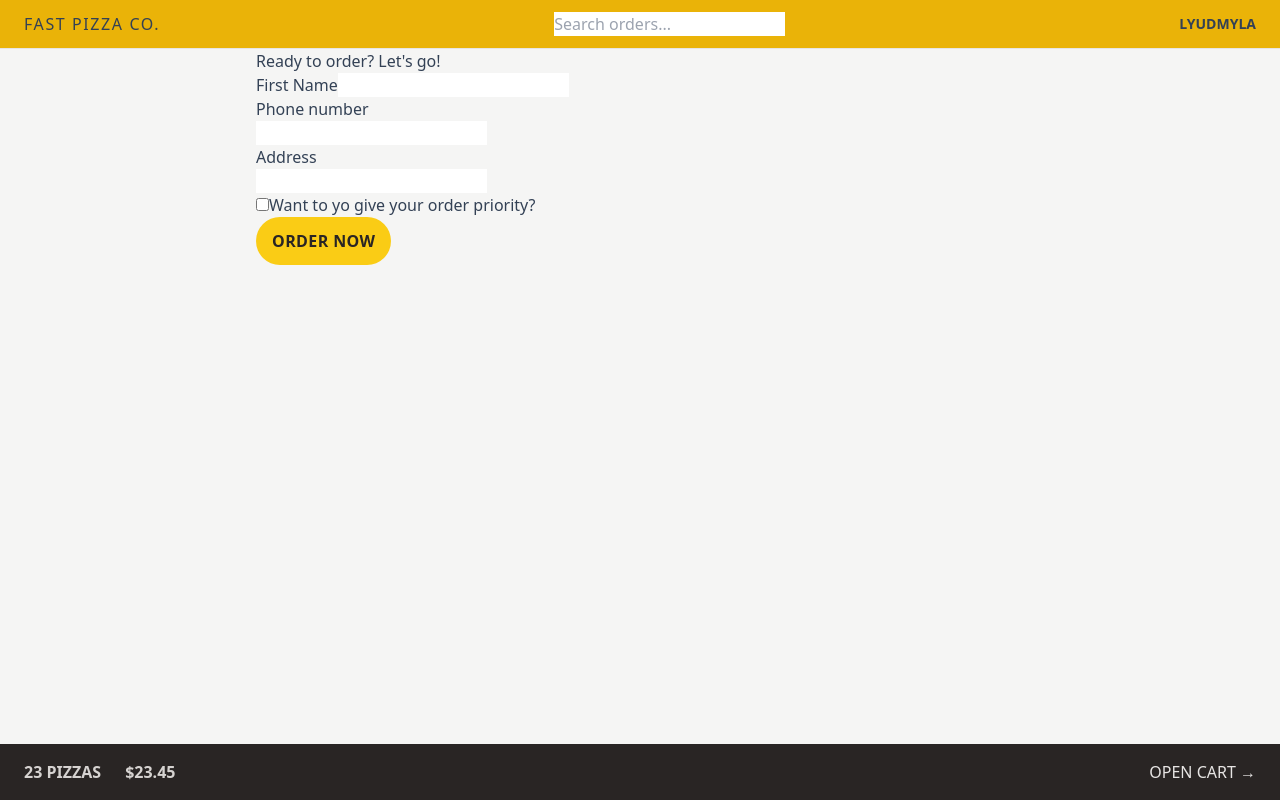
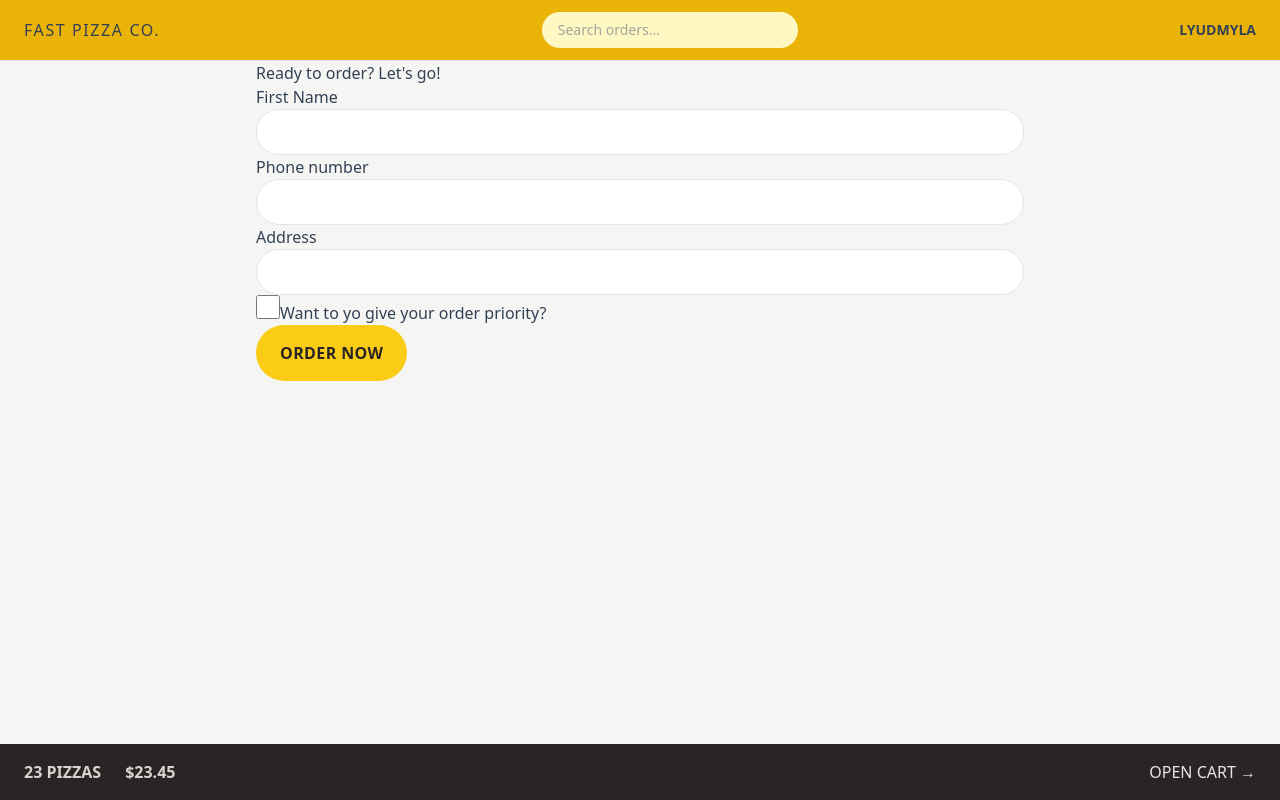
Before and after one commit to milaandrushchenko/fast-pizza, a React (Vite) app: page /order/new in a window 1280 px wide. Built offline with nearby package versions, Linux system fonts and the light colour scheme.

Commit message:
add reusing styles

```diff
--- a/src/features/cart/Cart.jsx
+++ b/src/features/cart/Cart.jsx
@@ -1,4 +1,5 @@
-import { Link } from 'react-router-dom';
+import Button from '../../ui/Button';
+import LinkButton from '../../ui/LinkButton';
 
 const fakeCart = [
   {
@@ -29,17 +30,12 @@
 
   return (
     <div>
-      <Link
-        to="/menu"
-        className="text-sm text-blue-500 hover:text-blue-600 hover:underline"
-      >
-        &larr; Back to menu
-      </Link>
+      <LinkButton to="/menu">&larr; Back to menu</LinkButton>
 
       <h2>Your cart, %NAME%</h2>
 
       <div>
-        <Link to="/order/new">Order pizzas</Link>
+        <Button to="/order/new">Order pizzas</Button>
         <button>Clear cart</button>
       </div>
     </div>
--- a/src/features/order/CreateOrder.jsx
+++ b/src/features/order/CreateOrder.jsx
@@ -1,5 +1,6 @@
 import { Form, redirect, useActionData, useNavigation } from 'react-router-dom';
 import { createOrder } from '../../services/apiRestaurant';
+import Button from '../../ui/Button';
 
 // https://uibakery.io/regex-library/phone-number
 const isValidPhone = (str) =>
@@ -46,13 +47,13 @@
       <Form method="post">
         <div>
           <label>First Name</label>
-          <input type="text" name="customer" required />
+          <input type="text" name="customer" required className="input" />
         </div>
 
         <div>
           <label>Phone number</label>
           <div>
-            <input type="tel" name="phone" required />
+            <input type="tel" name="phone" required className="input" />
             {formErrors?.phone && <p>{formErrors.phone}</p>}
           </div>
         </div>
@@ -60,7 +61,7 @@
         <div>
           <label>Address</label>
           <div>
-            <input type="text" name="address" required />
+            <input className="input" type="text" name="address" required />
           </div>
         </div>
 
@@ -69,6 +70,7 @@
             type="checkbox"
             name="priority"
             id="priority"
+            className="h-6 w-6 accent-yellow-400 focus:bg-yellow-300 focus:outline-none focus:ring focus:ring-yellow-300 focus:ring-offset-2"
             // value={withPriority}
             // onChange={(e) => setWithPriority(e.target.checked)}
           />
@@ -77,12 +79,9 @@
 
         <div>
           <input type="hidden" name="cart" value={JSON.stringify(cart)} />
-          <button
-            disabled={isSubmitting}
-            className="inline-block rounded-full bg-yellow-400 px-4 py-3 font-semibold uppercase tracking-wide text-stone-800 transition-colors duration-300 hover:bg-yellow-300 focus:bg-yellow-300 focus:outline-none focus:ring focus:ring-yellow-300 focus:ring-offset-2 disabled:cursor-not-allowed disabled:bg-slate-600"
-          >
+          <Button disabled={isSubmitting}>
             {isSubmitting ? 'Placing order...' : 'Order now'}
-          </button>
+          </Button>
         </div>
       </Form>
     </div>
--- a/src/features/order/SearchOrder.jsx
+++ b/src/features/order/SearchOrder.jsx
@@ -1,15 +1,15 @@
-import { useState } from "react";
-import { useNavigate } from "react-router-dom";
+import { useState } from 'react';
+import { useNavigate } from 'react-router-dom';
 
 export default function SearchOrder() {
-  const [searchTerm, setSearchTerm] = useState("");
+  const [searchTerm, setSearchTerm] = useState('');
   const navigate = useNavigate();
 
   const handleSubmit = (e) => {
     e.preventDefault();
     if (!searchTerm) return;
     navigate(`/orders/${searchTerm}`);
-    setSearchTerm("");
+    setSearchTerm('');
   };
   return (
     <form onSubmit={handleSubmit}>
@@ -18,6 +18,7 @@
         placeholder="Search orders..."
         value={searchTerm}
         onChange={(e) => setSearchTerm(e.target.value)}
+        className="w-28 rounded-full bg-yellow-100 px-4 py-2 text-sm transition-all duration-300 placeholder:text-stone-400 focus:outline-none focus:ring-yellow-500 focus:ring-opacity-50 sm:w-64 sm:focus:w-72"
       />
     </form>
   );
--- a/src/features/user/CreateUser.jsx
+++ b/src/features/user/CreateUser.jsx
@@ -1,4 +1,5 @@
 import { useState } from 'react';
+import Button from '../../ui/Button';
 
 function CreateUser() {
   const [username, setUsername] = useState('');
@@ -18,12 +19,12 @@
         placeholder="Your full name"
         value={username}
         onChange={(e) => setUsername(e.target.value)}
-        className="w-72"
+        className="input mb-8 w-72"
       />
 
       {username !== '' && (
         <div>
-          <button>Start ordering</button>
+          <Button>Start ordering</Button>
         </div>
       )}
     </form>
--- a/src/index.css
+++ b/src/index.css
@@ -2,32 +2,14 @@
 @tailwind components;
 @tailwind utilities;
 
-/* body {
-  font-family:
-    system-ui,
-    -apple-system,
-    BlinkMacSystemFont,
-    "Segoe UI",
-    Roboto,
-    Oxygen,
-    Ubuntu,
-    Cantarell,
-    "Open Sans",
-    "Helvetica Neue",
-    sans-serif;
-  background-color: #f7f7f7;
-  color: #444;
+@layer components {
+  .input {
+    @apply w-full rounded-full border border-stone-200 px-4 py-2 text-sm transition-all duration-300 placeholder:text-stone-400 focus:outline-none focus:ring focus:ring-yellow-400 sm:py-3 md:px-6;
+  }
 }
 
-.layout {
-  display: grid;
-  grid-template-rows: auto 1fr auto;
-  gap: 32px;
-  height: 100dvh;
-} */
-
 /* https://dev.to/afif/i-made-100-css-loaders-for-your-next-project-4eje */
-/* .loader {
+.loader {
   width: 45px;
   aspect-ratio: 0.75;
   --c: no-repeat linear-gradient(#333 0 0);
@@ -64,4 +46,4 @@
       50% 50%,
       100% 100%;
   }
-} */
+}
--- /dev/null
+++ b/src/ui/Button.jsx
@@ -0,0 +1,18 @@
+import { Link } from 'react-router-dom';
+
+export default function Button({ children, to, disabled }) {
+  const className =
+    'inline-block rounded-full bg-yellow-400 px-4 py-3 font-semibold uppercase tracking-wide text-stone-800 transition-colors duration-300 hover:bg-yellow-300 focus:bg-yellow-300 focus:outline-none focus:ring focus:ring-yellow-300 focus:ring-offset-2 disabled:cursor-not-allowed disabled:bg-slate-600 sm:px-6 sm:py-4';
+
+  if (to)
+    return (
+      <Link to={to} className={className}>
+        {children}
+      </Link>
+    );
+  return (
+    <button className={className} disabled={disabled}>
+      {children}
+    </button>
+  );
+}
--- a/src/ui/Error.jsx
+++ b/src/ui/Error.jsx
@@ -1,15 +1,15 @@
-import { useNavigate, useRouteError } from "react-router-dom";
+import { useRouteError } from 'react-router-dom';
+import LinkButton from './LinkButton';
 
 function NotFound() {
-  const navigate = useNavigate();
   const error = useRouteError();
-  console.log("error", error);
+  console.log('error', error);
 
   return (
     <div>
       <h1>Something went wrong 😢</h1>
       <p>{error.data || error.message}</p>
-      <button onClick={() => navigate(-1)}>&larr; Go back</button>
+      <LinkButton to={-1}>&larr; Go back</LinkButton>
     </div>
   );
 }
--- /dev/null
+++ b/src/ui/LinkButton.jsx
@@ -0,0 +1,18 @@
+import { Link, useNavigate } from 'react-router-dom';
+
+export default function LinkButton({ children, to }) {
+  const navigate = useNavigate();
+  const className = 'text-sm text-blue-500 hover:text-blue-600 hover:underline';
+
+  if (to === -1)
+    return (
+      <button className={className} onClick={() => navigate(-1)}>
+        {children}
+      </button>
+    );
+  return (
+    <Link to={to} className={className}>
+      {children}
+    </Link>
+  );
+}
```
